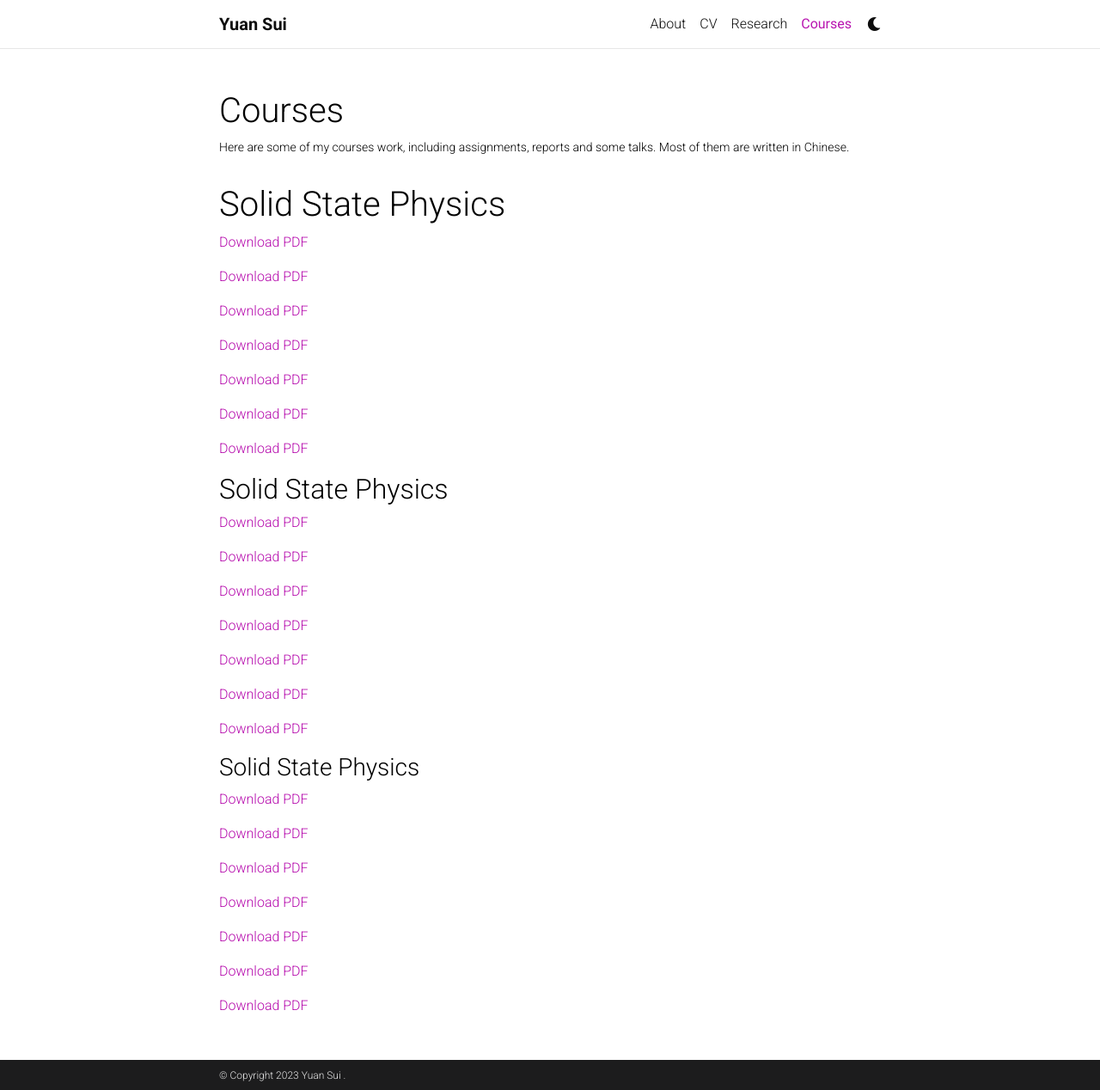
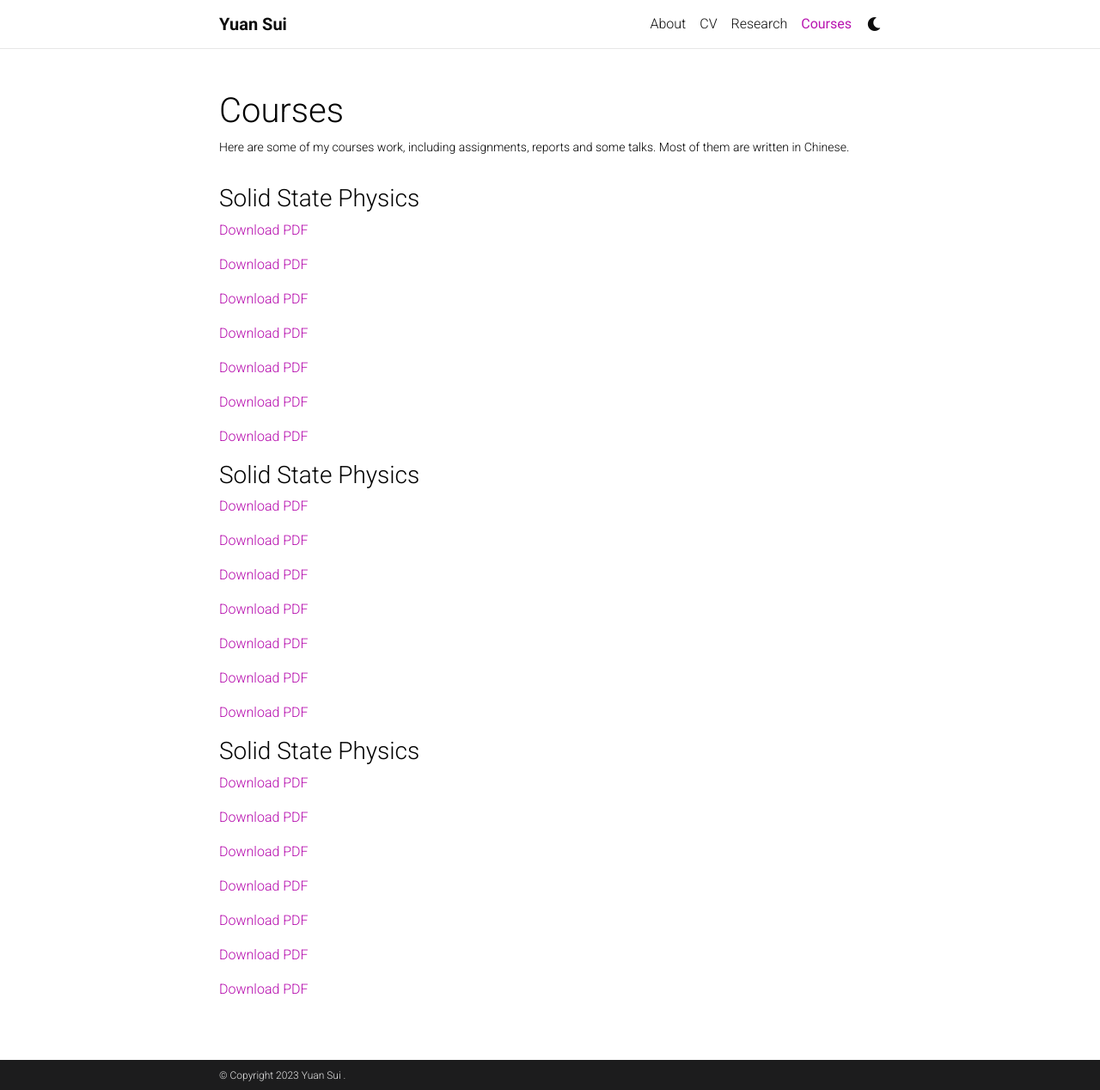
Before and after one commit to sufrepmia/al-folio_theme, a Jekyll site: the page built from _pages/courses.md, in a window 1280 px wide and 1268 px high. Shown: the whole window at 86% size. Built offline with Jekyll 4.4.1, drawn with Linux system fonts in a browser that asks for light colours; comment, search, counter and statistics services are not loaded; a style sheet for code colours, icons or effects is not loaded.

```diff
--- a/_layouts/course.html
+++ b/_layouts/course.html
@@ -10,7 +10,7 @@ layout: default
           </header>
 
           <article>
-            <h1>Solid State Physics</h1>
+            <h3>Solid State Physics</h3>
             <p><a href="/course/1.pdf">Download PDF</a></p>
             <p><a href="/course/1.pdf">Download PDF</a></p>
             <p><a href="/course/1.pdf">Download PDF</a></p>
@@ -18,7 +18,7 @@ layout: default
             <p><a href="/course/1.pdf">Download PDF</a></p>
             <p><a href="/course/1.pdf">Download PDF</a></p>
             <p><a href="/course/1.pdf">Download PDF</a></p>
-            <h2>Solid State Physics</h2>
+            <h3>Solid State Physics</h3>
             <p><a href="/course/1.pdf">Download PDF</a></p>
             <p><a href="/course/1.pdf">Download PDF</a></p>
             <p><a href="/course/1.pdf">Download PDF</a></p>
```
